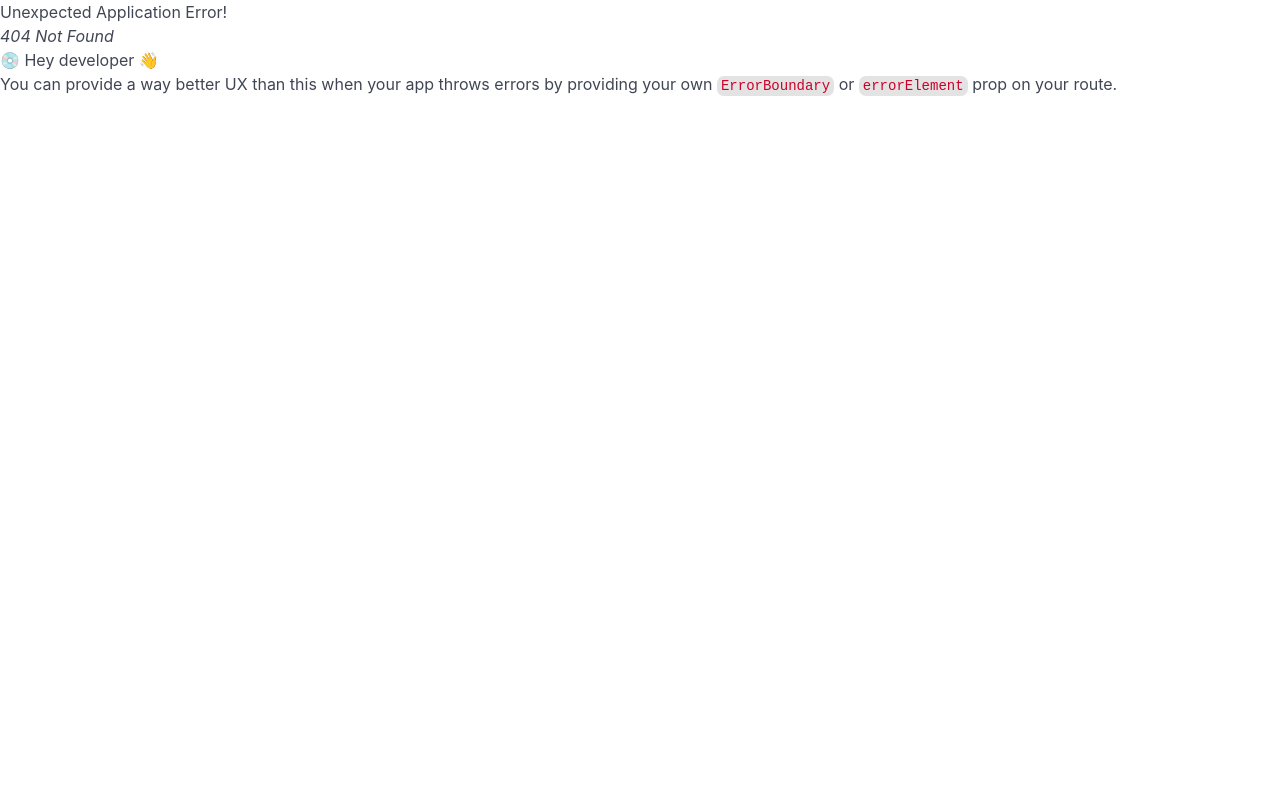
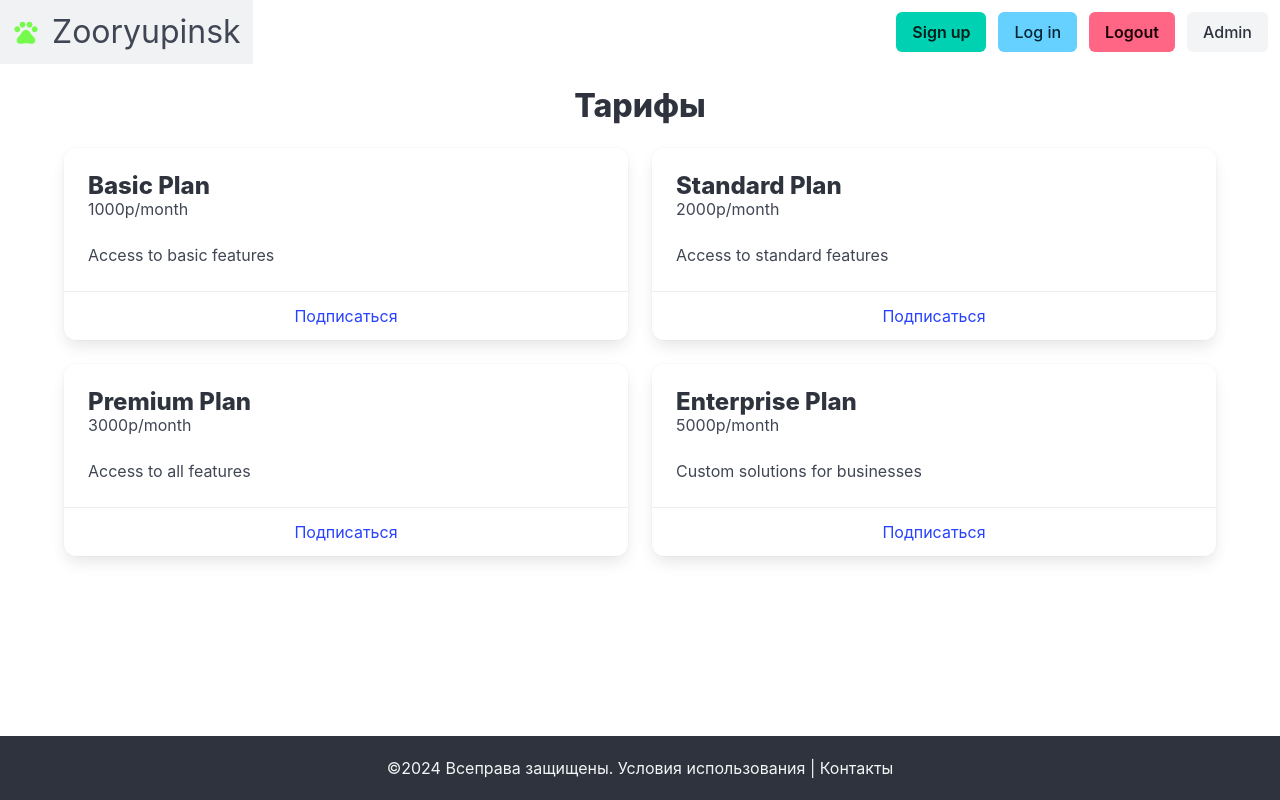
Before and after one commit to Alexsbyte/zoo-project, a React (Vite) app in the folder client/: page /tariffs in a window 1280 px wide. Before the commit this address had no page. Built offline with nearby package versions, Linux system fonts and the light colour scheme.

Commit message:
setup-price-pages-are-ready

```diff
--- a/client/src/pages/Layout.jsx
+++ b/client/src/pages/Layout.jsx
@@ -1,14 +1,22 @@
-import React from 'react'
-import Nav from '../shared/ui/Nav'
-import Footer from '../shared/ui/Footer'
-import {Outlet} from 'react-router-dom'
+import React from "react";
+import Nav from "../shared/ui/Nav";
+import Footer from "../shared/ui/Footer";
+import { Outlet } from "react-router-dom";
 
 export default function Layout() {
   return (
-   <>
-   <Nav />
-   <Outlet />
-   <Footer />
-   </>
-  )
+    <div
+      style={{
+        display: "flex",
+        flexDirection: "column",
+        minHeight: "100vh",
+      }}
+    >
+      <Nav />
+      <main style={{ flex: "1" }}>
+        <Outlet />
+      </main>
+      <Footer />
+    </div>
+  );
 }
--- /dev/null
+++ b/client/src/pages/TariffsPage/TariffsPage.jsx
@@ -0,0 +1,44 @@
+import React from "react";
+import TariffCard from "../../widgets/TariffCard/TariffCard";
+
+export default function TariffsPage() {
+  const mockData = [
+    {
+      id: 1,
+      title: "Basic Plan",
+      price: "1000р/month",
+      description: "Access to basic features",
+    },
+    {
+      id: 2,
+      title: "Standard Plan",
+      price: "2000р/month",
+      description: "Access to standard features",
+    },
+    {
+      id: 3,
+      title: "Premium Plan",
+      price: "3000р/month",
+      description: "Access to all features",
+    },
+    {
+      id: 4,
+      title: "Enterprise Plan",
+      price: "5000р/month",
+      description: "Custom solutions for businesses",
+    },
+  ];
+
+  return (
+    <div className="container mt-5">
+      <h1 className="title has-text-centered">Тарифы</h1>
+      <div className="columns is-multiline">
+        {mockData.map((tariff) => (
+          <div key={tariff.id} className="column is-half">
+            <TariffCard tariff={tariff} />
+          </div>
+        ))}
+      </div>
+    </div>
+  );
+}
--- a/client/src/shared/ui/Nav.jsx
+++ b/client/src/shared/ui/Nav.jsx
@@ -5,7 +5,7 @@ export default function Nav() {
   return (
     <nav className="navbar" role="navigation" aria-label="main navigation">
       <div className="navbar-brand">
-        <NavLink className="navbar-item" href="#">
+        <NavLink className="navbar-item" to="/">
 
         <svg xmlns="http://www.w3.org/2000/svg" height="2rem" viewBox="0 -960 960 960" width="2rem" fill="#75FB4C"><path d="M180-475q-42 0-71-29t-29-71q0-42 29-71t71-29q42 0 71 29t29 71q0 42-29 71t-71 29Zm180-160q-42 0-71-29t-29-71q0-42 29-71t71-29q42 0 71 29t29 71q0 42-29 71t-71 29Zm240 0q-42 0-71-29t-29-71q0-42 29-71t71-29q42 0 71 29t29 71q0 42-29 71t-71 29Zm180 160q-42 0-71-29t-29-71q0-42 29-71t71-29q42 0 71 29t29 71q0 42-29 71t-71 29ZM266-75q-45 0-75.5-34.5T160-191q0-52 35.5-91t70.5-77q29-31 50-67.5t50-68.5q22-26 51-43t63-17q34 0 63 16t51 42q28 32 49.5 69t50.5 69q35 38 70.5 77t35.5 91q0 47-30.5 81.5T694-75q-54 0-107-9t-107-9q-54 0-107 9t-107 9Z"/></svg>
 
--- /dev/null
+++ b/client/src/widgets/TariffCard/TariffCard.jsx
@@ -0,0 +1,18 @@
+import React from "react";
+
+export default function TariffCard({ tariff }) {
+  return (
+    <div className="card">
+      <div className="card-content">
+        <h2 className="title is-4">{tariff.title}</h2>
+        <p className="subtitle is-6">{tariff.price}</p>
+        <p>{tariff.description}</p>
+      </div>
+      <footer className="card-footer">
+        <a href="#" className="card-footer-item">
+          Подписаться
+        </a>
+      </footer>
+    </div>
+  );
+}
```
Also changed, not shown: client/src/App.jsx (+33 -33 lines), client/src/main.jsx (+6 -7 lines).
